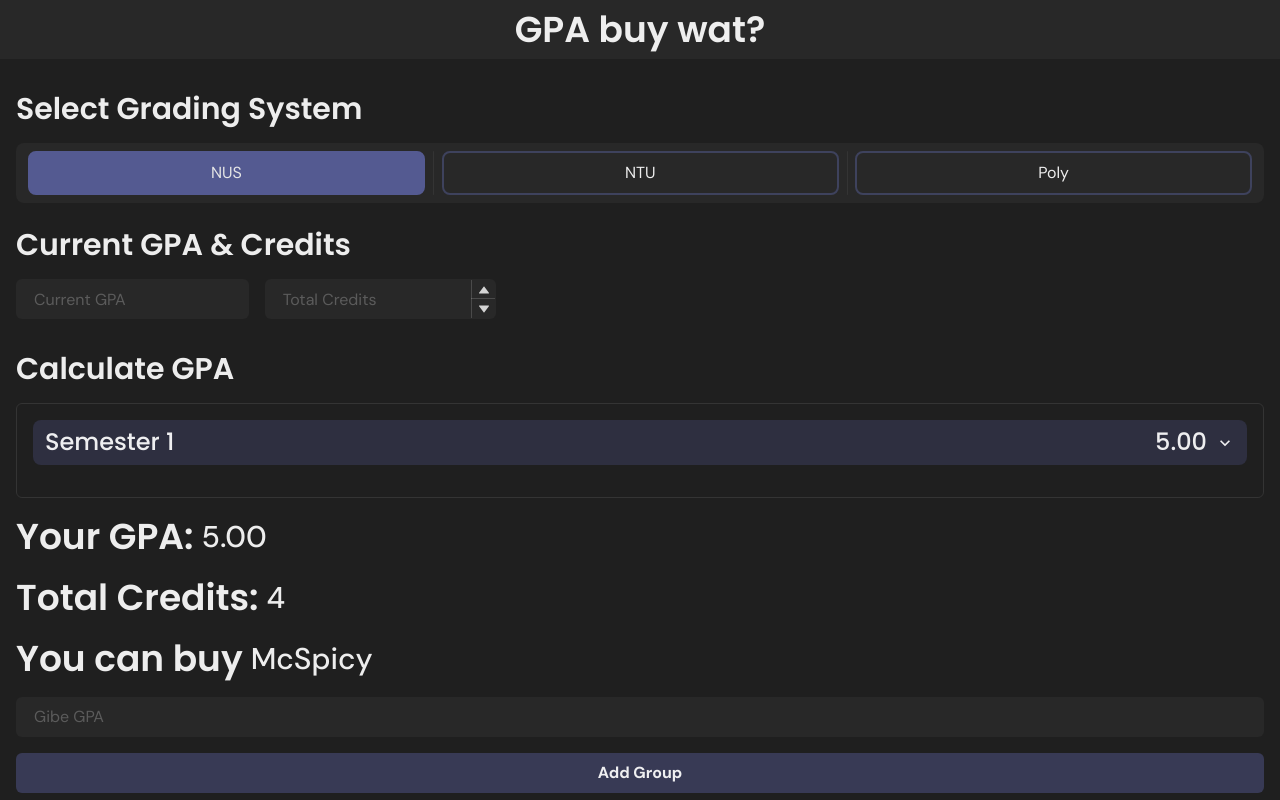
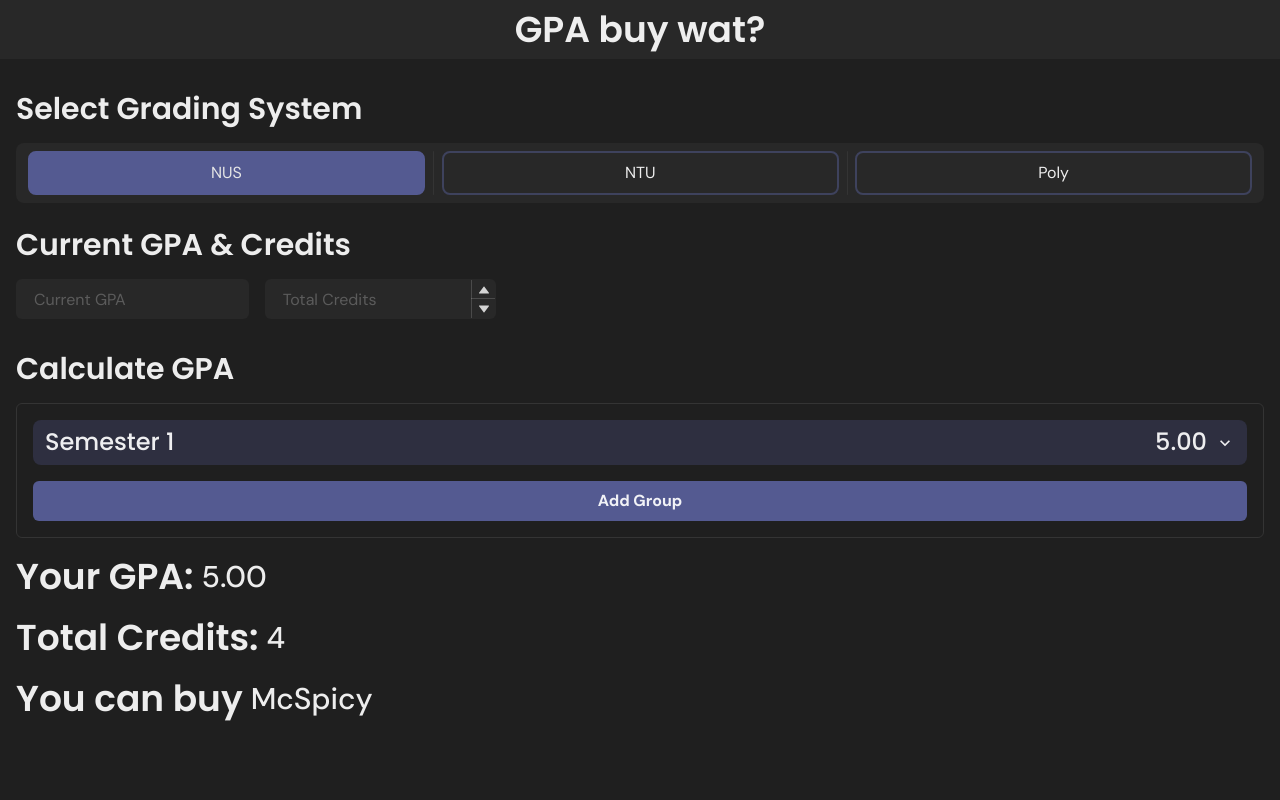
Before and after one commit to PuttTim/gpa-buy-wat, a React (Vite) app: page / in a window 1280 px wide. Built offline with nearby package versions, Linux system fonts and the light colour scheme.

Commit message:
⚡ Consistent-er color styling

```diff
--- a/src/pages/Calculator.tsx
+++ b/src/pages/Calculator.tsx
@@ -64,7 +64,7 @@ const Calculator = () => {
         ],
     })
     const { isOpen, onOpen, onClose } = useDisclosure()
-    const [groupName, setGroupName] = useState("")
+    const [groupName, setGroupName] = useState("Semester ?")
 
     const defaultModuleValues: Module = {
         grade: systemIndex == 2 ? PolyGrade.A : UniGrade.A,
@@ -374,12 +374,19 @@ const Calculator = () => {
                                 ))}
 
                                 <Button
-                                    bg="hsla(234, 89%, 74%,0.25)"
                                     w="100%"
                                     mt="16px"
-                                    _hover={{ bg: "hsla(234, 89%, 74%,0.40)" }}
+                                    variant="outline"
+                                    borderWidth="2px"
+                                    borderColor="customIndigo.250"
+                                    color="customIndigo.100"
+                                    _hover={{
+                                        bg: "customIndigo.500",
+                                        borderColor: "customIndigo.500",
+                                    }}
                                     _active={{
-                                        bg: "hsla(234, 89%, 74%,0.75)",
+                                        bg: "customIndigo.250",
+                                        borderColor: "customIndigo.250",
                                     }}
                                     onClick={() => {
                                         setCalculationData(calculationData => ({
@@ -405,6 +412,20 @@ const Calculator = () => {
                         </AccordionItem>
                     ))}
                 </Accordion>
+                <Button
+                    bg="customIndigo.500"
+                    w="100%"
+                    _hover={{
+                        bg: "customIndigo.500",
+                        borderColor: "customIndigo.500",
+                    }}
+                    _active={{
+                        bg: "customIndigo.250",
+                        borderColor: "customIndigo.250",
+                    }}
+                    onClick={onOpen}>
+                    Add Group
+                </Button>
             </Card>
             <ResultText header="Your GPA: " text={resultGPA.toString()} />
             <ResultText
@@ -412,16 +433,6 @@ const Calculator = () => {
                 text={resultTotalCredits.toString()}
             />
             <ResultText header="You can buy " text={resultFood} />
-            <Input placeholder={"Gibe GPA"} />
-            <Button
-                bg="hsla(234, 89%, 74%,0.25)"
-                w="100%"
-                _hover={{ bg: "hsla(234, 89%, 74%,0.40)" }}
-                _active={{ bg: "hsla(234, 89%, 74%,0.75)" }}
-                onClick={onOpen}>
-                Add Group
-            </Button>
-
             <Modal isOpen={isOpen} onClose={onClose}>
                 <ModalOverlay />
                 <ModalContent>
@@ -431,7 +442,7 @@ const Calculator = () => {
                         <FormControl>
                             <Input
                                 placeholder="Group name"
-                                defaultValue={"Semester ?"}
+                                value={groupName}
                                 onChange={e => setGroupName(e.target.value)}
                             />
                         </FormControl>
```
